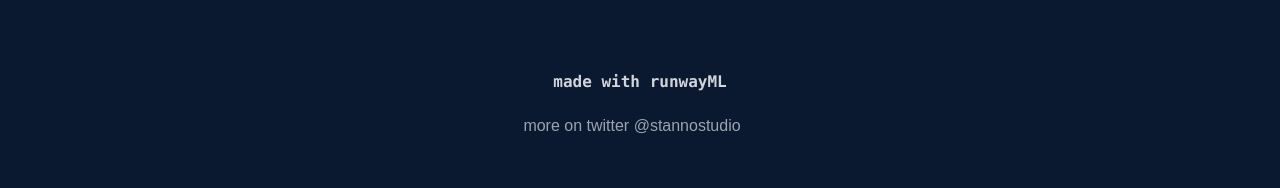
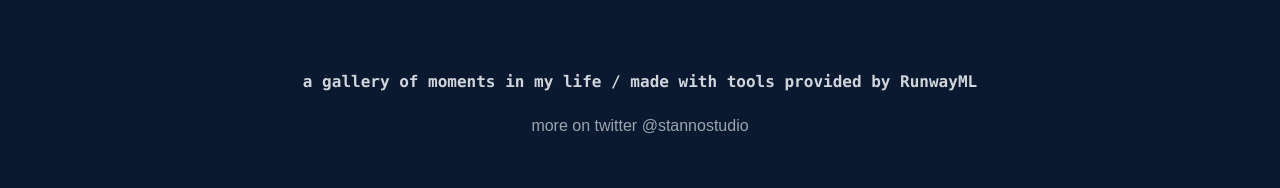
Before and after one commit to stanleywalker1/stannostudio, a React (Create React App) app: page /exploration in a window 1280 px wide. Shown: the part 10342-10530 px from the top of the page. Built offline with nearby package versions, Linux system fonts and the light colour scheme; what react-shader-canvas would draw is missing.

Commit message:
updated footer

```diff
--- a/src/components/GenAIContent.jsx
+++ b/src/components/GenAIContent.jsx
@@ -364,13 +364,15 @@ const GenAIContent = () => {
             </div>
             </section>
 
+
             <div className='mt-[80px] pb-5 pl-7 pr-7 sm:text-right text-1xl font-bold font-mono'>
-              <p>made with runwayML</p>
+
+              <p> a gallery of moments in my life / made with tools provided by RunwayML</p>
             </div>
 
             <div className="max-w-[1000px] w-full flex justify-around pb-20">
                 <div>
-                <p className='paragraph sm:text-left text-1xl pr-4 font-mono text-gray-400'>
+                <p className='paragraph text-1xl sm:text-right font-mono text-gray-400'>
                 more on twitter @stannostudio
                 </p>
                 </div>
```
